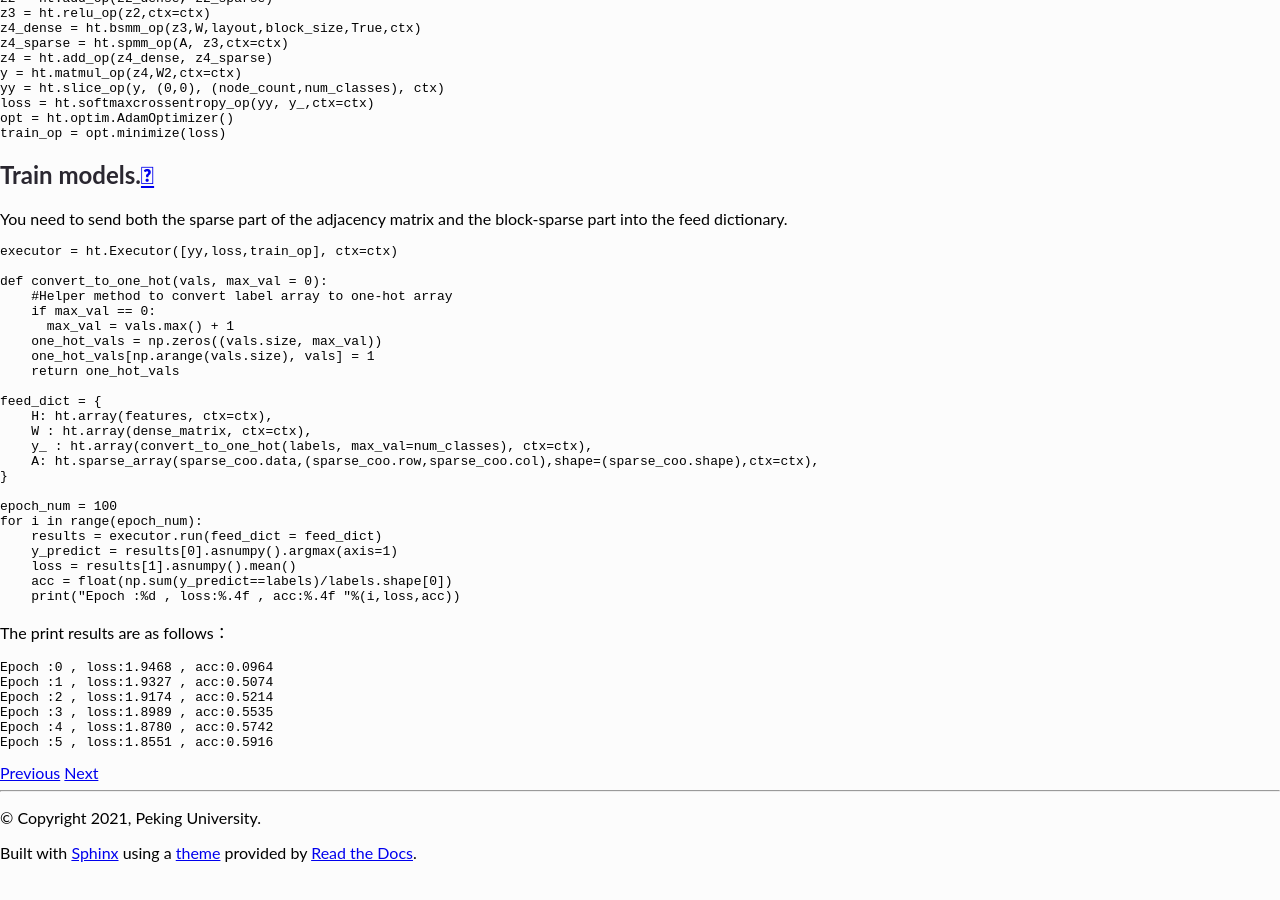
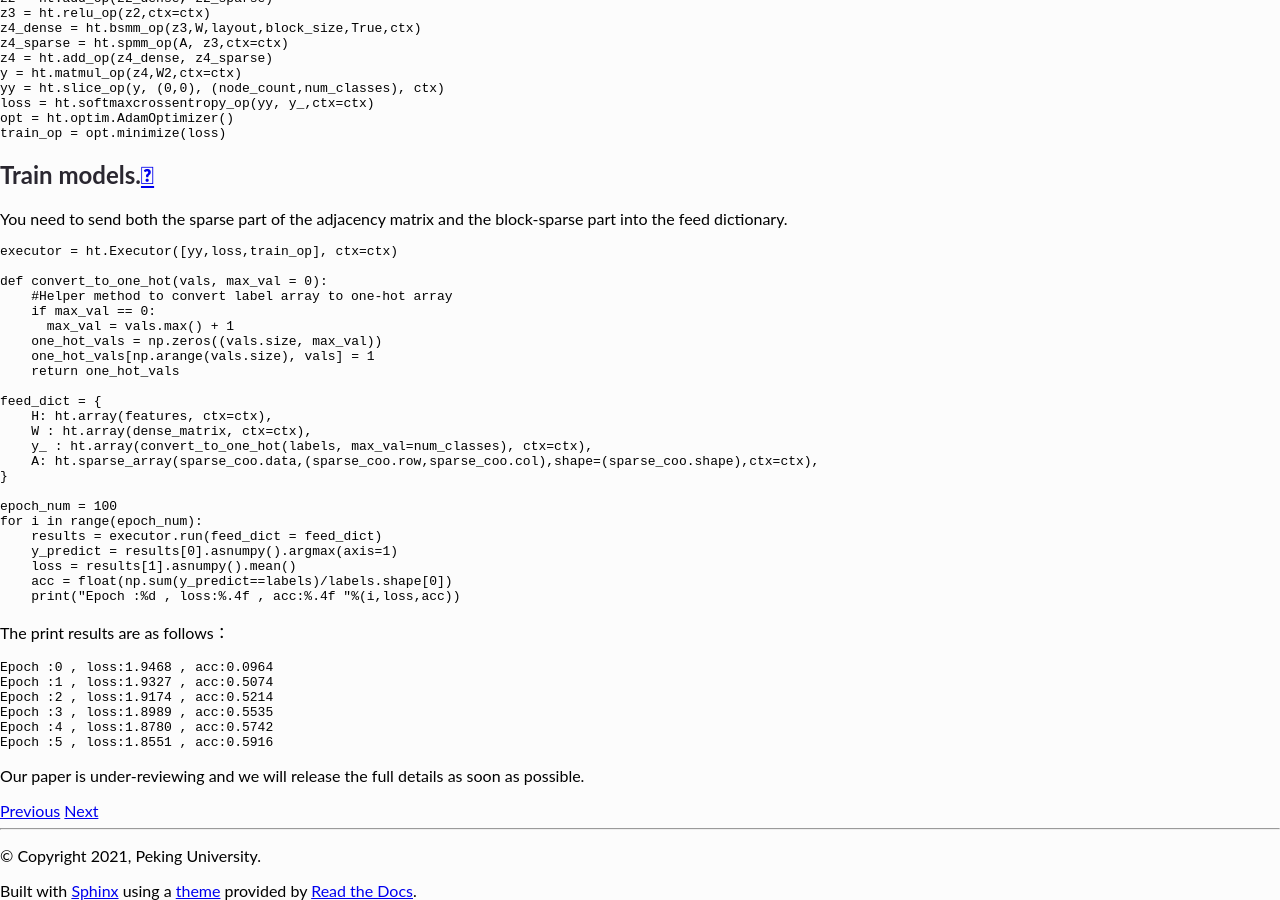
Before and after one commit to njw1123/Hetu_doc, a Sphinx documentation site: the page built from source/Features/content5.md, in a window 1280 px wide and 900 px high, scrolled down 4532 px. Built offline with Sphinx 7.4.7 and the Read the Docs theme 2.0.0, drawn with Linux system fonts in a browser that asks for light colours; before the commit the page ends 5394 px from its top, so only the background shows below that.

Commit message:
Update content5.md

````diff
--- a/source/Features/content5.md
+++ b/source/Features/content5.md
@@ -213,3 +213,5 @@ Epoch :3 , loss:1.8989 , acc:0.5535
 Epoch :4 , loss:1.8780 , acc:0.5742
 Epoch :5 , loss:1.8551 , acc:0.5916
 ```
+
+Our paper is under-reviewing and we will release the full details as soon as possible.
````
